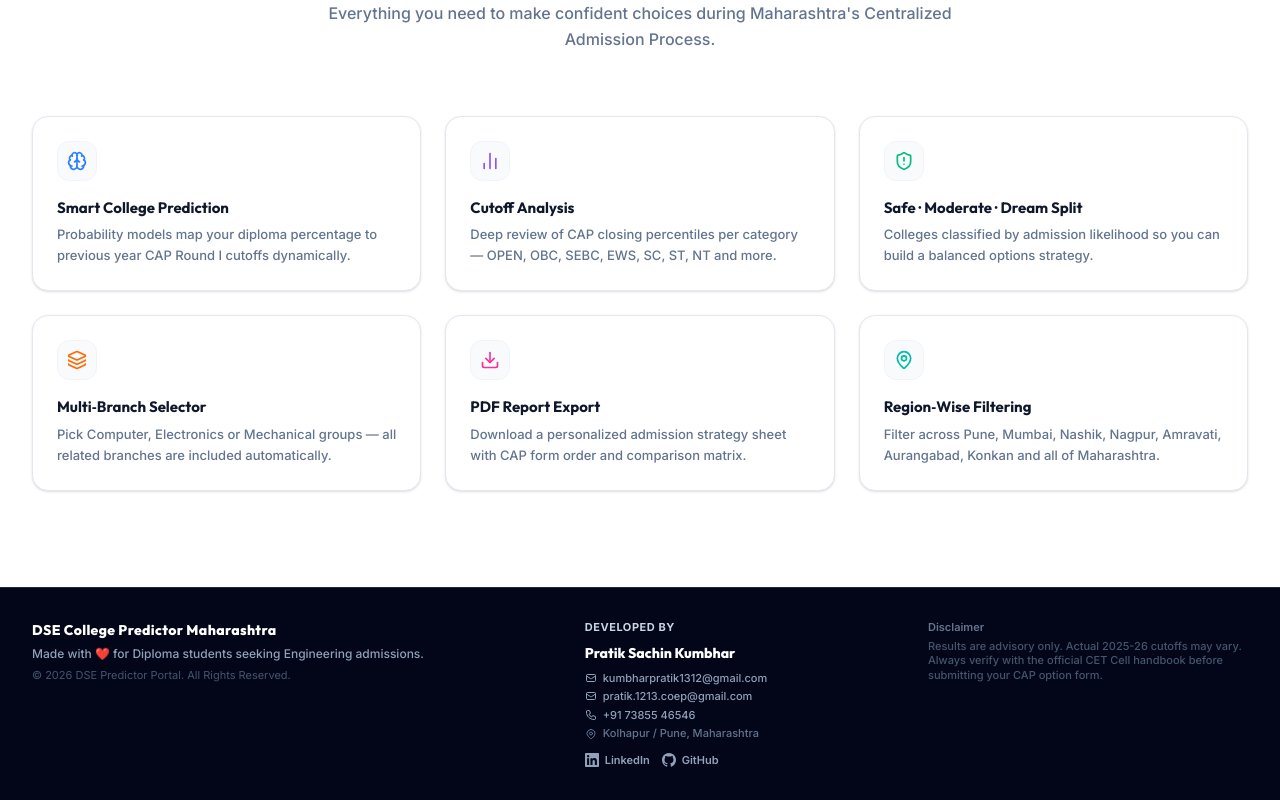
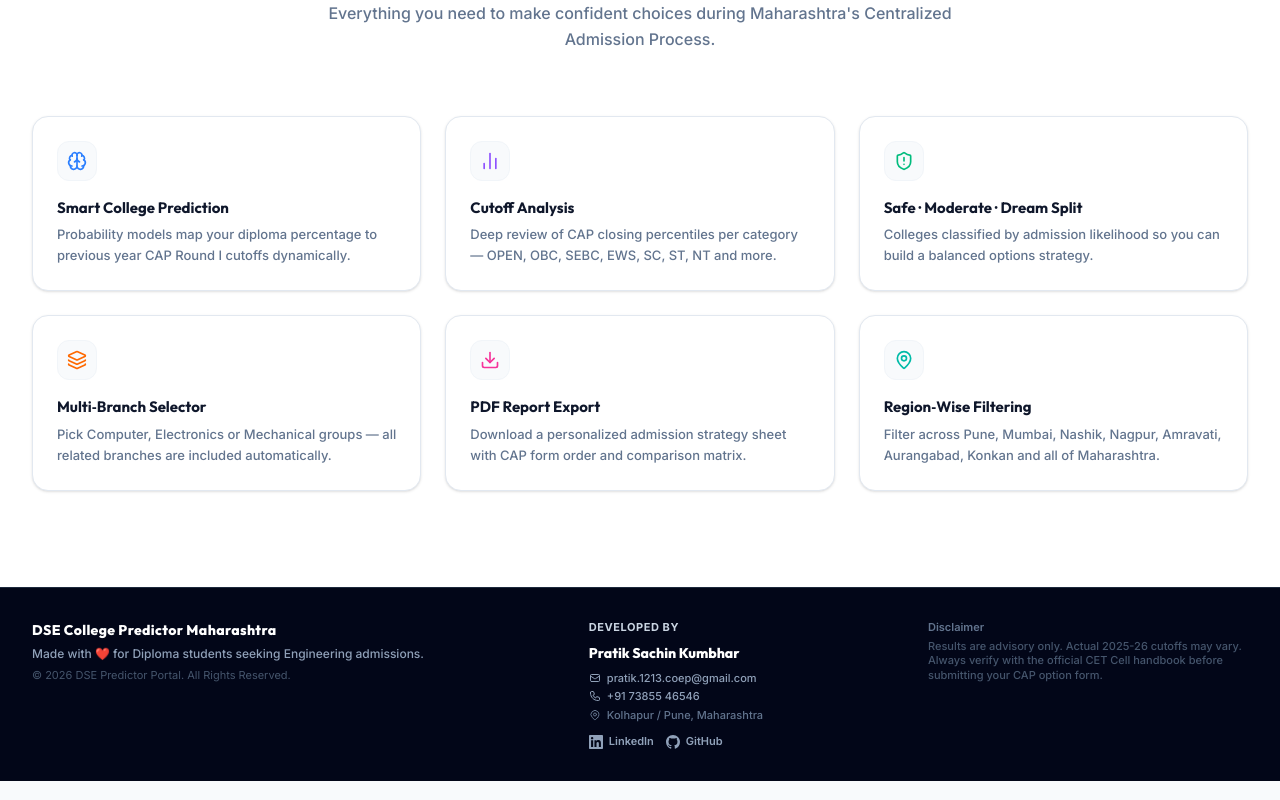
Before and after one commit to Pratik-1213/DSE-College-Predictor-Maharashtra-2025-26, a React (Vite) app: page / in a window 1280 px wide. Shown: the part 1011-1811 px from the top of the page. Built offline with nearby package versions, Linux system fonts and the light colour scheme.

Commit message:
remove kumbharpratik1312@gmail.com, keep only pratik.1213.coep@gmail.com

```diff
--- a/src/App.tsx
+++ b/src/App.tsx
@@ -118,10 +118,6 @@ export default function App() {
             <p className="text-[11px] font-bold text-slate-300 uppercase tracking-wider">Developed by</p>
             <p className="font-display font-extrabold text-white text-sm">Pratik Sachin Kumbhar</p>
             <div className="space-y-1 text-[11px] font-medium">
-              <a href="mailto:kumbharpratik1312@gmail.com" className="flex items-center gap-1.5 text-slate-400 hover:text-white transition-colors">
-                <svg className="w-3 h-3 shrink-0" fill="none" stroke="currentColor" strokeWidth="2" viewBox="0 0 24 24"><path strokeLinecap="round" strokeLinejoin="round" d="M3 8l7.89 5.26a2 2 0 002.22 0L21 8M5 19h14a2 2 0 002-2V7a2 2 0 00-2-2H5a2 2 0 00-2 2v10a2 2 0 002 2z"/></svg>
-                kumbharpratik1312@gmail.com
-              </a>
               <a href="mailto:pratik.1213.coep@gmail.com" className="flex items-center gap-1.5 text-slate-400 hover:text-white transition-colors">
                 <svg className="w-3 h-3 shrink-0" fill="none" stroke="currentColor" strokeWidth="2" viewBox="0 0 24 24"><path strokeLinecap="round" strokeLinejoin="round" d="M3 8l7.89 5.26a2 2 0 002.22 0L21 8M5 19h14a2 2 0 002-2V7a2 2 0 00-2-2H5a2 2 0 00-2 2v10a2 2 0 002 2z"/></svg>
                 pratik.1213.coep@gmail.com
--- a/src/utils/PdfGenerator.ts
+++ b/src/utils/PdfGenerator.ts
@@ -333,7 +333,7 @@ export function generatePdfReport(
     doc.setFontSize(6);
     doc.setTextColor(148, 163, 184);
     doc.text(
-      'Developed by Pratik Sachin Kumbhar  |  kumbharpratik1312@gmail.com  |  pratik.1213.coep@gmail.com',
+      'Developed by Pratik Sachin Kumbhar  |  pratik.1213.coep@gmail.com',
       pageWidth / 2, fy + 1,
       { align: 'center' }
     );
```
